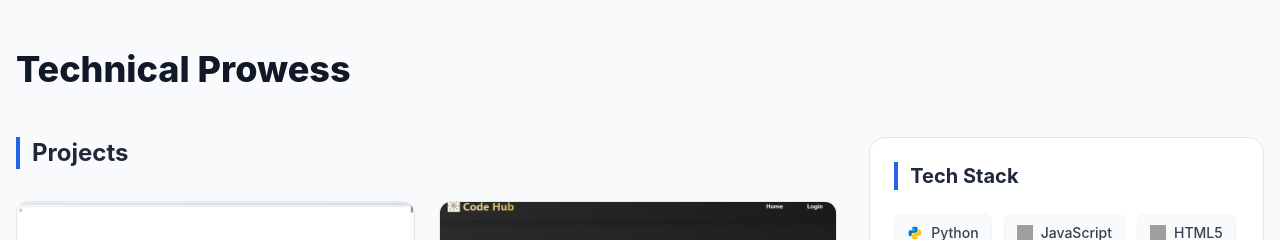
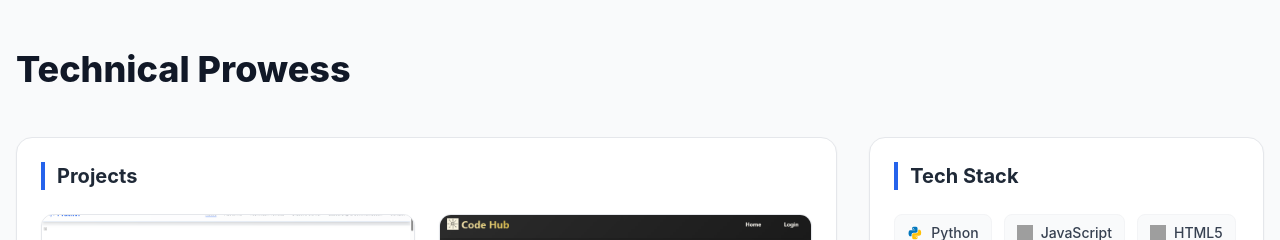
Before and after one commit to Prathvi321/Portfolio, a React (Create React App) app: page / in a window 1280 px wide. Shown: the part 2320-2560 px from the top of the page. Built offline with nearby package versions, Linux system fonts and the light colour scheme; grey boxes are pictures that could not be loaded.

Commit message:
little changes

```diff
--- a/src/components/TechnicalProwess.jsx
+++ b/src/components/TechnicalProwess.jsx
@@ -76,8 +76,12 @@ const TechnicalProwess = () => {
         <div className="grid grid-cols-1 lg:grid-cols-3 gap-8">
 
           {/* COL 1: PROJECTS (Left Side - Wider) */}
-          <div className="lg:col-span-2 space-y-8">
-            <h3 className="text-2xl font-bold text-gray-800 border-l-4 border-blue-600 pl-3">Projects</h3>
+          <div className="lg:col-span-2">
+            {/* WRAPPED IN WHITE CONTAINER TO MATCH SIDEBAR */}
+            <div className="bg-white p-6 rounded-2xl shadow-sm border border-gray-200 h-full">
+
+              <h3 className="text-xl font-bold text-gray-800 mb-6 border-l-4 border-blue-600 pl-3">Projects</h3>
+
               <div className="grid grid-cols-1 md:grid-cols-2 gap-6">
                 {projects.map(project => (
                    <div key={project.id} className="bg-white rounded-xl shadow-sm border border-gray-200 overflow-hidden flex flex-col hover:shadow-md transition-shadow duration-300 group">
@@ -103,7 +107,7 @@ const TechnicalProwess = () => {
                          <h4 className="font-bold text-lg mb-2 text-gray-900">{project.title}</h4>
                          <p className="text-sm text-gray-600 mb-4 flex-1 line-clamp-3">{project.description}</p>
 
-                       {/* --- NEW BUTTON SECTION START --- */}
+                         {/* --- BUTTON SECTION START --- */}
                          <div className="flex gap-3 mt-auto pt-4 border-t border-gray-100">
                            {/* GitHub Button - Secondary (Outline) */}
                            <a
@@ -131,11 +135,12 @@ const TechnicalProwess = () => {
                              </a>
                            )}
                          </div>
-                       {/* --- NEW BUTTON SECTION END --- */}
+                         {/* --- BUTTON SECTION END --- */}
 
                       </div>
                    </div>
                 ))}
+              </div>
             </div>
           </div>
 
```
Lines whose indentation alone changed are shown as unchanged.
